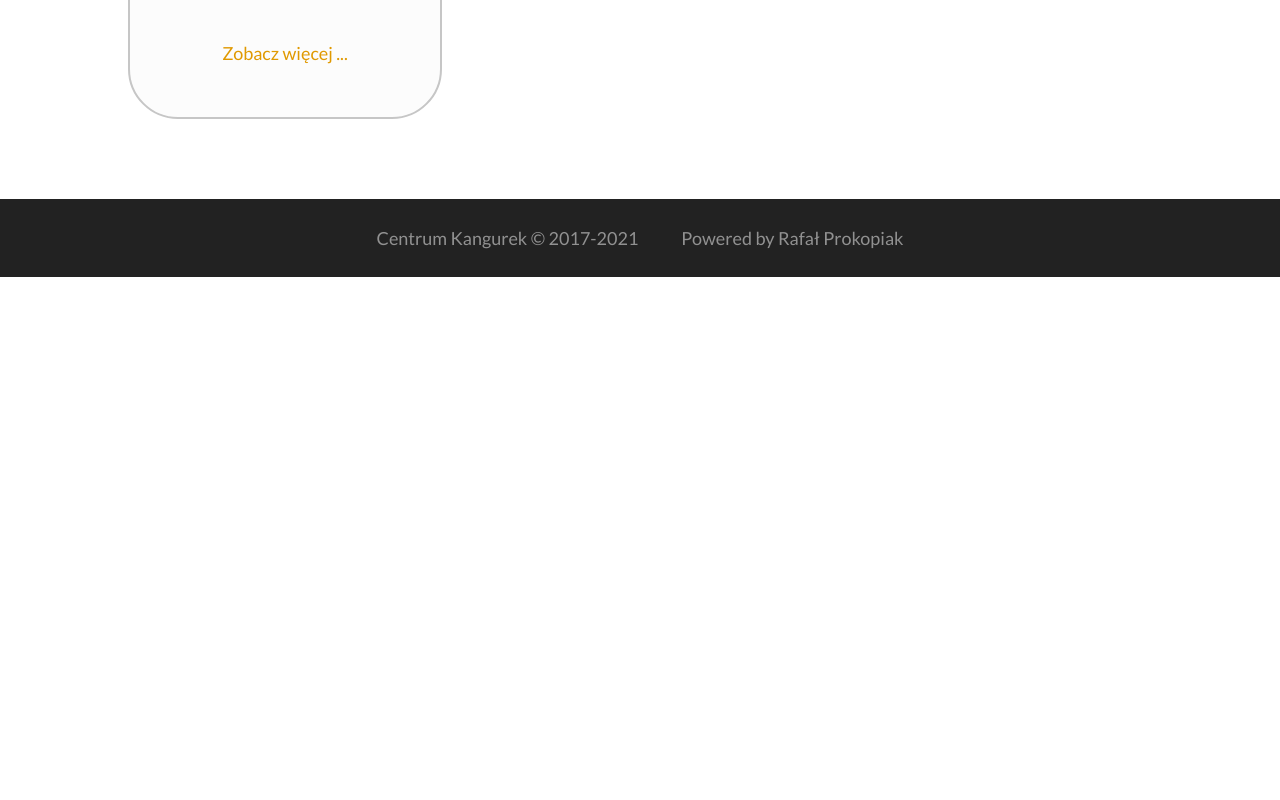
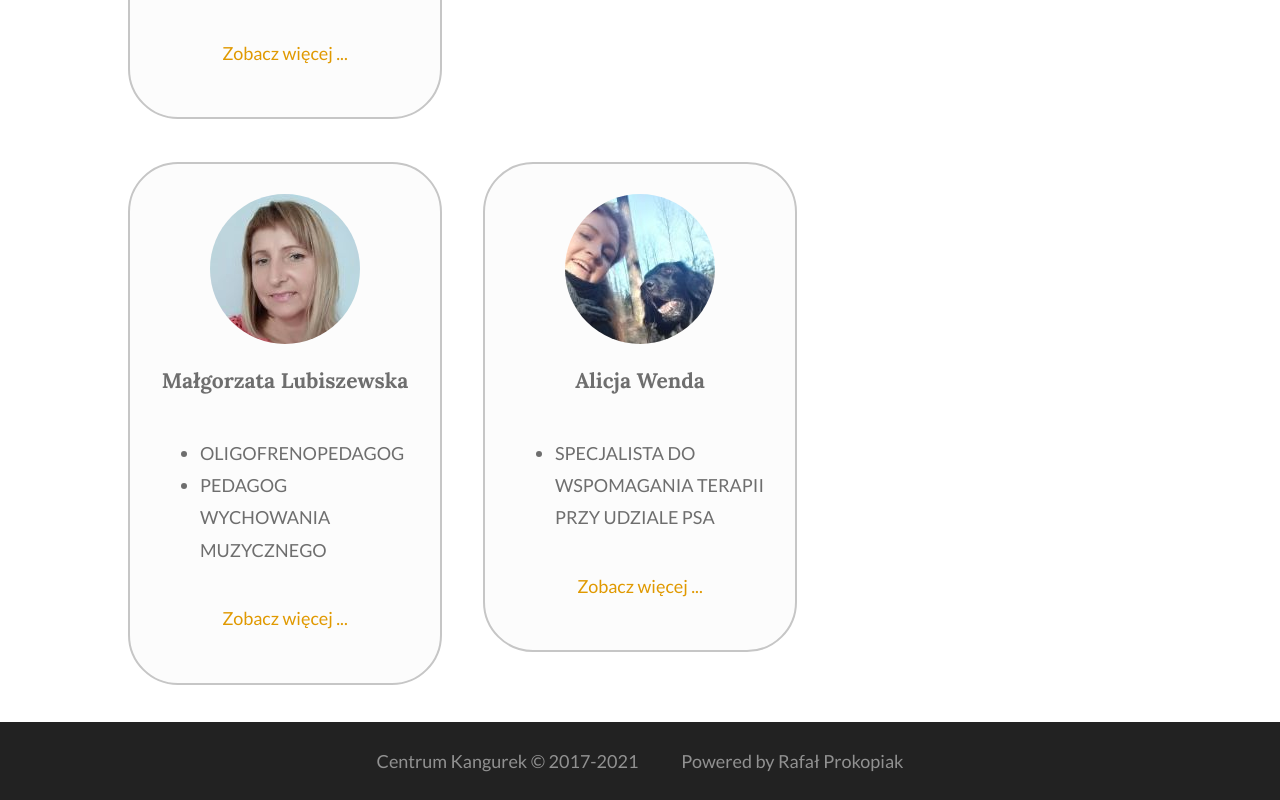
Before and after one commit to Rehaeel/kangurek, a React (Create React App) app: page /terapeuci in a window 1280 px wide. Shown: the part 1003-1803 px from the top of the page. Before the commit the page ends 1280 px from the top, so only its background shows below. Built offline with nearby package versions, Linux system fonts and the light colour scheme.

Commit message:
Adding new terapists

```diff
--- a/src/component/pages/terapists/terapeuci-list.js
+++ b/src/component/pages/terapists/terapeuci-list.js
@@ -1,6 +1,8 @@
 import Beata from './photos/Beata-Cholewczynska.jpg';
 import Basia from './photos/Barbara-Prokopiak.jpg';
 import Marysia from './photos/Maria-Bandoch.jpg';
+import Gosia from './photos/Malgorzata-Lubiszewska.jpg';
+import Ala from './photos/Alicja-Wenda.jpg';
 
 export const terapeuciList = [
     {
@@ -44,5 +46,22 @@ export const terapeuciList = [
             'TERAPEUTA RĘKI'
         ],
         expirience: `Od 1995 roku nauczycielka w Ośrodku Szkolno-Wychowawczym nr 3 w Bydgoszczy. Specjalista w zakresie nauki czytania i pisania, prowadzonych według programu Wesołe literki- uczymy się czytać oraz Umiem liczyć – rozwijamy myślenie matematyczne w grach i zabawach. Kreatywna w  pracy z dziećmi z różnymi niepełnosprawnościami. Współautor „Programu zintegrowanej edukacji wczesnoszkolnej w klasach I – III szkoły podstawowej dla dzieci upośledzonych umysłowo w stopniu lekkim” dopuszczonego do użytku szkolnego przez Ministra Edukacji Narodowej, nr DKW-4014-60/00. Pracowała jako wykładowca akademicki z zakresu metodyki nauczania dziecka upośledzonego umysłowo w stopniu lekkim w szkole podstawowej oraz  z zakresu rewalidacji dziecka upośledzonego umysłowo na Wyższej Szkole Zarządzania i Finansów oraz na Kujawsko-Pomorskiej Szkole Wyższej. Współpracowała z KP CEN prowadząc zajęcia pokazowe lekcji metodą ośrodków pracy. Ciągle poszukuje i rozwija swój warsztat pracy jako terapeuta integracji sensorycznej.`
+    },
+    {
+        name: 'Małgorzata Lubiszewska',
+        image: Gosia,
+        education: [
+            'OLIGOFRENOPEDAGOG',
+            'PEDAGOG WYCHOWANIA MUZYCZNEGO'
+        ],
+        expirience: 'Pracuje obecnie w SOSW 3'
+    },
+    {
+        name: 'Alicja Wenda',
+        image: Ala,
+        education: [
+            'SPECJALISTA DO WSPOMAGANIA TERAPII PRZY UDZIALE PSA'
+        ],
+        expirience: 'Dogoterapią zajmuje się od 13 lat. Satysfakcje daje jej praca z dziećmi i psami. Dogoterapia to idealne połączenie tych dwóch pasji. Wraz z psem Albertem należy do fundacji dogoterapeutycznej "Cane pro hubamo". Obecnie jest w trakcie studiów na kierunku "Pedagogika przedszkolna i wczesnoszkolna". Specjalista do wspomagania terapii przy udziale psa.'
     }
 ]
```
Also changed, not shown: src/component/pages/terapists/photos/Alicja-Wenda.jpg (added), src/component/pages/terapists/photos/Malgorzata-Lubiszewska.jpg (added).
